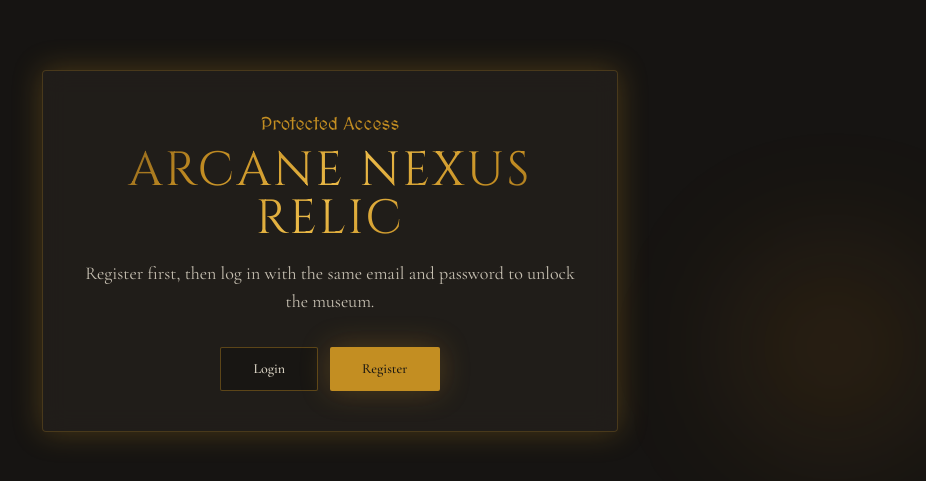
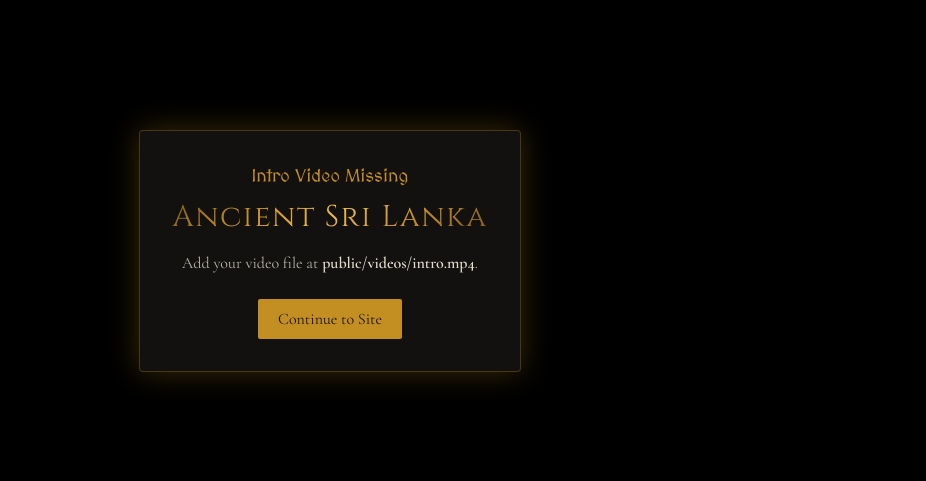
Before and after one commit to Rasika00/Ancient-Sri-Lanka, a React (Vite) app: page / in a window 1280 px wide. Shown: the part 149-630 px from the top of the page, without its empty margins (310-1236 px from the left). Built offline with nearby package versions, Linux system fonts and the light colour scheme; no server answers; the HTML template or start-up script is replaced by a standard one.

Commit message:
add intro

```diff
--- /dev/null
+++ b/src/components/IntroVideoScreen.tsx
@@ -0,0 +1,84 @@
+import { useMemo, useRef, useState } from "react";
+import { motion } from "framer-motion";
+
+interface IntroVideoScreenProps {
+  onComplete: () => void;
+}
+
+const IntroVideoScreen = ({ onComplete }: IntroVideoScreenProps) => {
+  const videoRef = useRef<HTMLVideoElement | null>(null);
+  const [videoFailed, setVideoFailed] = useState(false);
+  const [isMuted, setIsMuted] = useState(true);
+  const videoSrc = useMemo(() => `${import.meta.env.BASE_URL}videos/intro.mp4`, []);
+
+  const enableSound = async () => {
+    if (!videoRef.current) {
+      return;
+    }
+
+    setIsMuted(false);
+    videoRef.current.muted = false;
+    videoRef.current.volume = 1;
+
+    try {
+      await videoRef.current.play();
+    } catch {
+      // If browser still blocks playback, keep controls available for manual unmute.
+    }
+  };
+
+  return (
+    <motion.div
+      className="fixed inset-0 z-[60] bg-black"
+      initial={{ opacity: 0 }}
+      animate={{ opacity: 1 }}
+      exit={{ opacity: 0 }}
+      transition={{ duration: 0.6 }}
+    >
+      {videoFailed ? (
+        <div className="flex h-full w-full items-center justify-center px-6 text-center">
+          <div className="max-w-lg rounded-lg border border-primary/30 bg-background/85 p-8 text-foreground shadow-gold backdrop-blur-md">
+            <p className="font-accent text-primary text-lg">Intro Video Missing</p>
+            <h1 className="mt-2 text-3xl font-display text-gold-gradient tracking-wider">Ancient Sri Lanka</h1>
+            <p className="mt-4 text-base text-foreground/80">
+              Add your video file at <span className="font-semibold text-foreground">public/videos/intro.mp4</span>.
+            </p>
+            <button
+              type="button"
+              onClick={onComplete}
+              className="mt-6 rounded-md bg-primary px-5 py-2 text-primary-foreground transition hover:bg-primary/90"
+            >
+              Continue to Site
+            </button>
+          </div>
+        </div>
+      ) : (
+        <>
+          <video
+            ref={videoRef}
+            className="h-full w-full object-cover"
+            src={videoSrc}
+            autoPlay
+            muted={isMuted}
+            playsInline
+            controls
+            onEnded={onComplete}
+            onError={() => setVideoFailed(true)}
+          />
+
+          {isMuted && (
+            <button
+              type="button"
+              onClick={enableSound}
+              className="absolute right-4 top-4 rounded-md border border-primary/40 bg-background/75 px-4 py-2 text-sm font-semibold text-foreground backdrop-blur-sm transition hover:bg-primary/20"
+            >
+              Enable Sound
+            </button>
+          )}
+        </>
+      )}
+    </motion.div>
+  );
+};
+
+export default IntroVideoScreen;
--- a/src/pages/Index.tsx
+++ b/src/pages/Index.tsx
@@ -1,6 +1,7 @@
 import { useState, useCallback, useEffect } from "react";
 import { motion, AnimatePresence } from "framer-motion";
 import LoadingScreen from "@/components/LoadingScreen";
+import IntroVideoScreen from "@/components/IntroVideoScreen";
 import BraceletScene from "@/components/BraceletScene";
 import GemLabels from "@/components/GemLabels";
 import PlaceDetail from "@/components/PlaceDetail";
@@ -20,6 +21,7 @@ interface RegisteredUser {
 }
 
 const Index = () => {
+  const [introComplete, setIntroComplete] = useState(false);
   const [isAuthenticated, setIsAuthenticated] = useState(false);
   const [authReady, setAuthReady] = useState(false);
   const [authDialogOpen, setAuthDialogOpen] = useState(false);
@@ -87,6 +89,10 @@ const Index = () => {
   }, []);
 
   const selectedPlace = historicalPlaces.find((p) => p.id === selectedPlaceId);
+
+  if (!introComplete) {
+    return <IntroVideoScreen onComplete={() => setIntroComplete(true)} />;
+  }
 
   if (!authReady) {
     return null;
```
Also changed, not shown: 1 other file (tests, documents, lock files or other folders).
